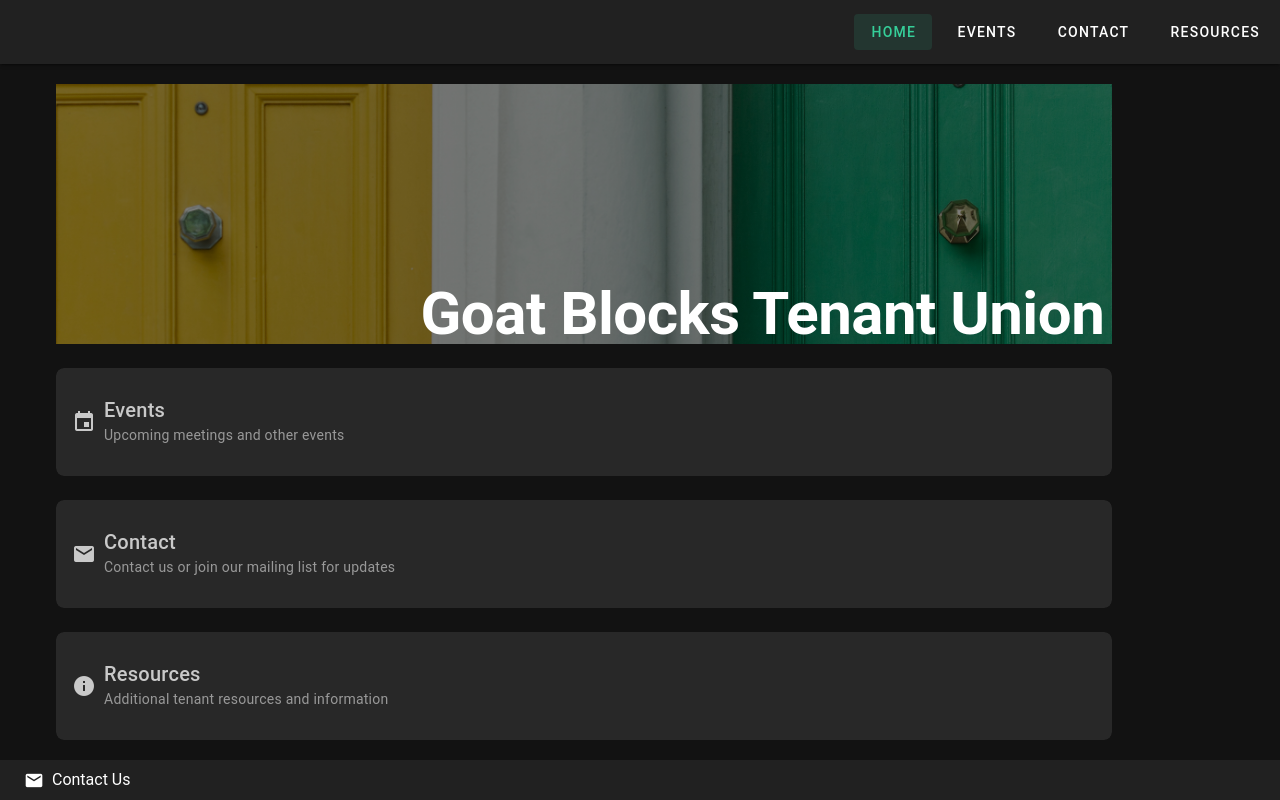
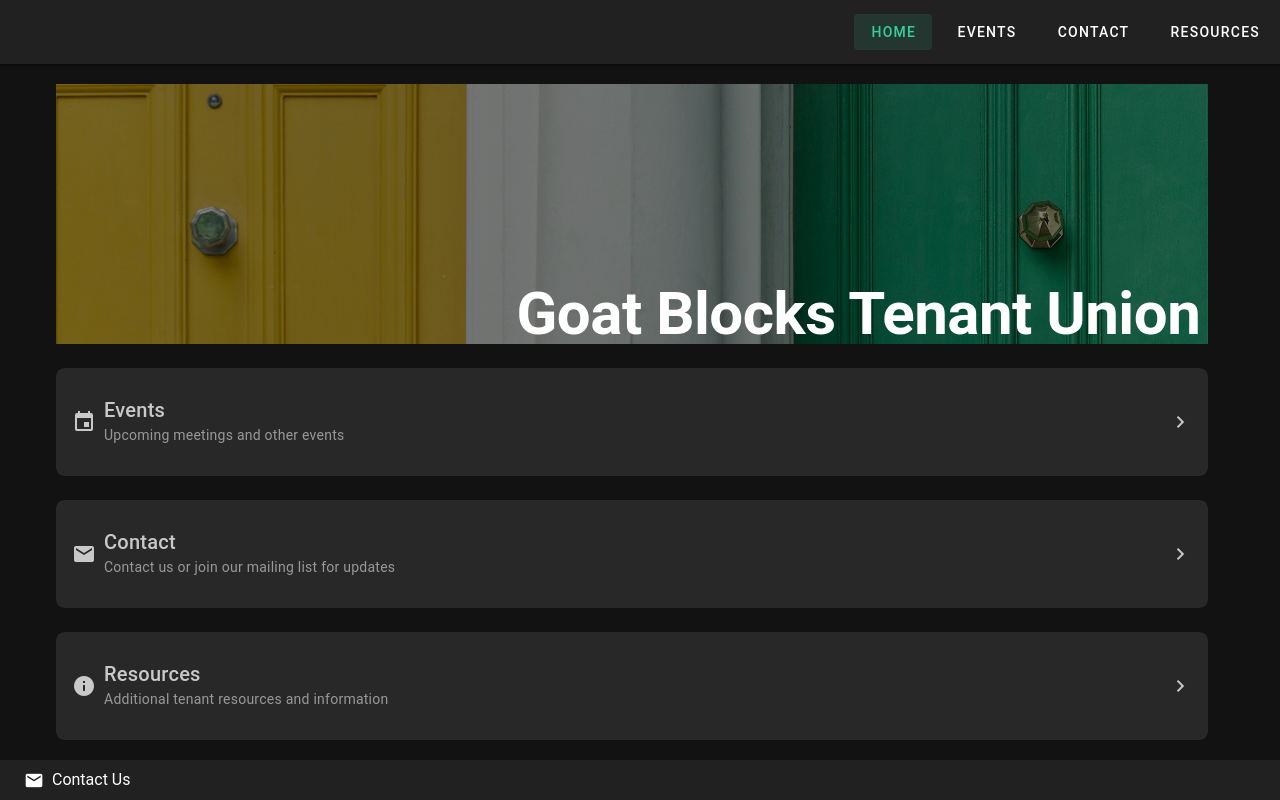
Before and after one commit to valerievozza/goat-blocks-tenant-union, a Vue app: page / in a window 1280 px wide. Built offline with nearby package versions, Linux system fonts and the light colour scheme; a small style sheet from the web is missing.

Commit message:
add arrows

```diff
--- a/src/components/HelloWorld.vue
+++ b/src/components/HelloWorld.vue
@@ -16,6 +16,7 @@
       <v-row>
         <v-col v-for="link in links" :key="link.route" cols="12">
           <v-card
+            append-icon="mdi-chevron-right"
             class="py-4"
             color="surface-variant"
             :prepend-icon="link.icon"
```
